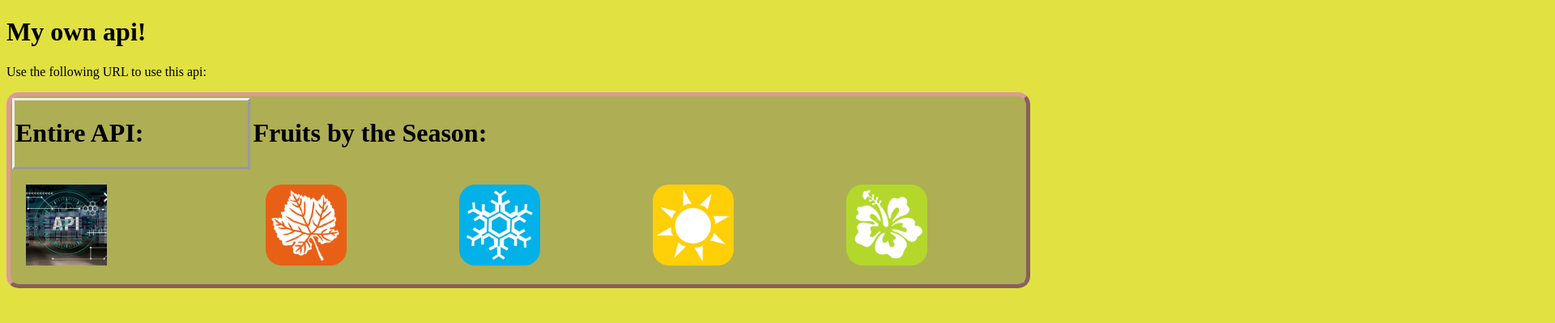
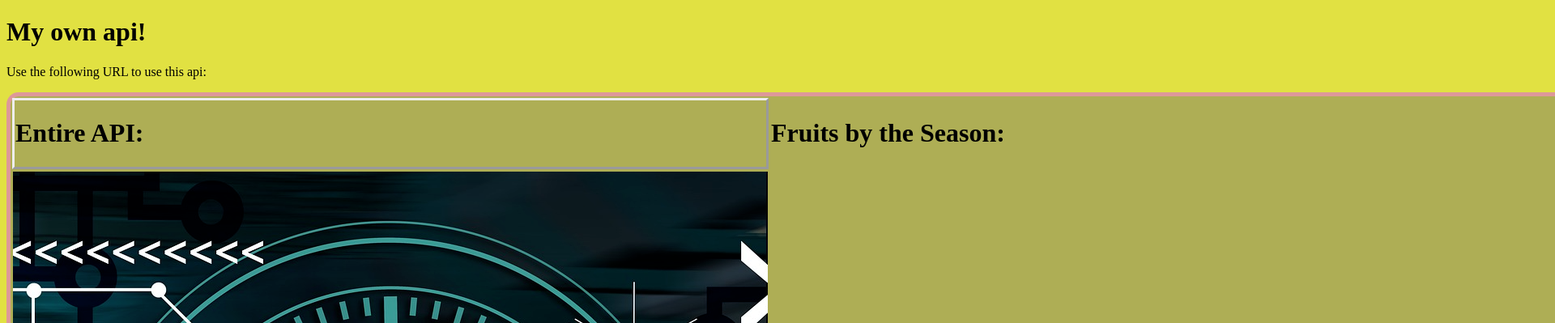
Before and after one commit to mathcodes/my100devs, a website: page seasonal-fruits-api/index.html in a window 1280 px wide. Shown: the top 399 px of the page at 81% size, 1920 px wide, since content can reach past the window. Drawn offline with Linux system fonts and the light colour scheme.

Commit message:
debugging

```diff
--- a/seasonal-fruits-api/index.html
+++ b/seasonal-fruits-api/index.html
@@ -12,11 +12,11 @@
     background-color:#e1e142;
   }
   img{
-    height: 100px;
-    margin: 1em;
+    /* height: 100px; */
+    /* margin: 1em; */
   }
 
-  table, thead, tbody{
+  table{
     background-color:#aeae55;
     border-radius: 15px;
     border:#dd9999 5px outset;
@@ -41,19 +41,19 @@
     <tbody>
       <tr>
         <td>
-          <a href="http://localhost:8000/api/"><img src="./assets/images/api.png" /></a>
+          <a href="http://localhost:8000/api/"><img src="./assets/images/a.png" /></a>
         </td>
         <td>
-          <a href="http://localhost:8000/api/Fall"><img src="./assets/images/fall.png" /></a>
+          <a href="http://localhost:8000/api/Fall"><img src="https://raw.githubusercontent.com/mathcodes/my100devs/main/seasonal-fruits-api/assets/images/fall.png" /></a>
         </td>
         <td>
-          <a href="http://localhost:8000/api/Winter"><img src="./assets/images/winter.png" /></a>
+          <a href="http://localhost:8000/api/Winter"><img src="https://raw.githubusercontent.com/mathcodes/my100devs/main/seasonal-fruits-api/assets/images/winter.png" /></a>
         </td>
         <td>
-          <a href="http://localhost:8000/api/Summer"><img src="./assets/images/summer.png" /></a>
+          <a href="http://localhost:8000/api/Summer"><img src="https://raw.githubusercontent.com/mathcodes/my100devs/main/seasonal-fruits-api/assets/images/summer.png" /></a>
         </td>
         <td>
-          <a href="http://localhost:8000/api/Spring"><img src="./assets/images/spring.png" /></a>
+          <a href="http://localhost:8000/api/Spring"><img src="https://raw.githubusercontent.com/mathcodes/my100devs/main/seasonal-fruits-api/assets/images/spring.png" /></a>
         </td>
       </tr>
     </tbody>
--- a/seasonal-fruits-api/package.json
+++ b/seasonal-fruits-api/package.json
@@ -9,6 +9,7 @@
   "author": "",
   "license": "ISC",
   "dependencies": {
+    "cors": "^2.8.5",
     "express": "^4.18.1"
   }
 }
--- a/seasonal-fruits-api/server.js
+++ b/seasonal-fruits-api/server.js
@@ -1,6 +1,9 @@
 const express = require('express')
 const app = express()
+const cors = require('cors')
 const PORT = 8000
+
+app.use(cors())
 
 const Seasons = {
   'winter': {
```
Also changed, not shown: seasonal-fruits-api/assets/images/a.png (added), seasonal-fruits-api/assets/images/data.png (added), 3 other files.
